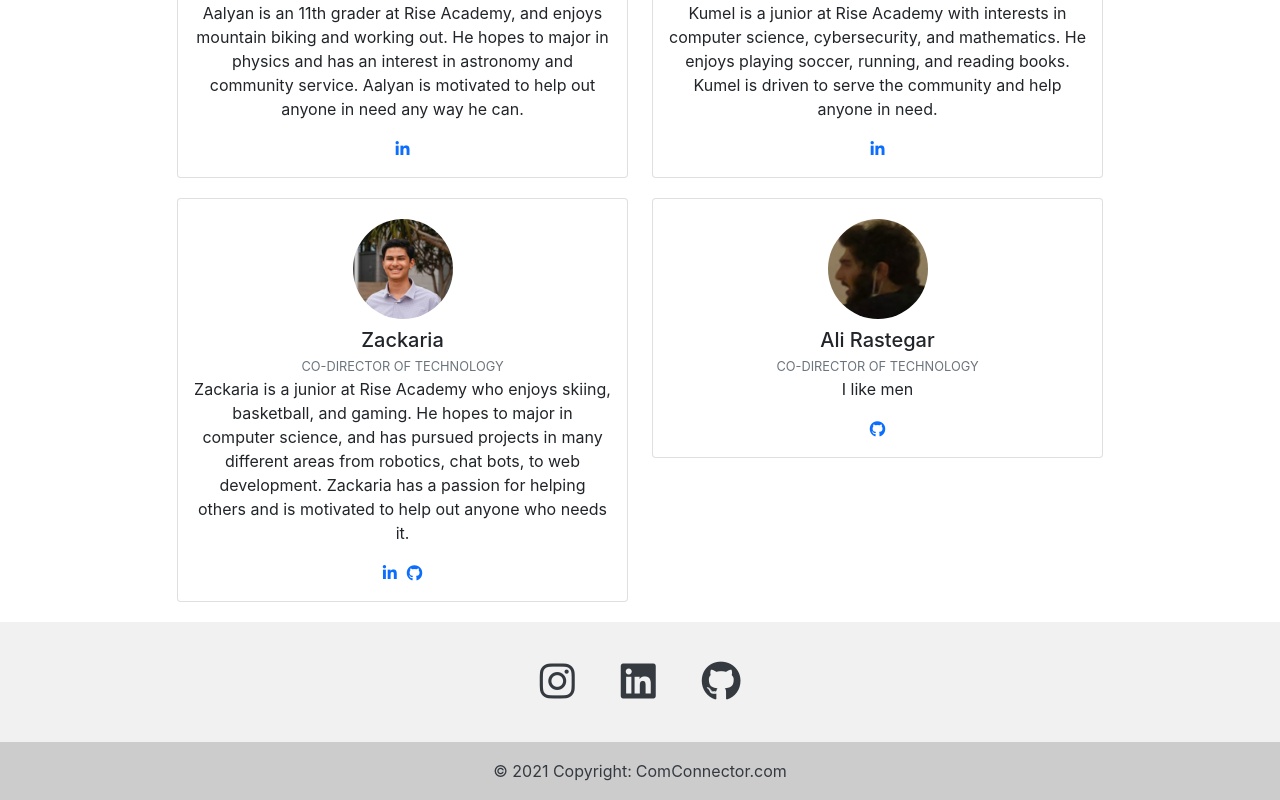
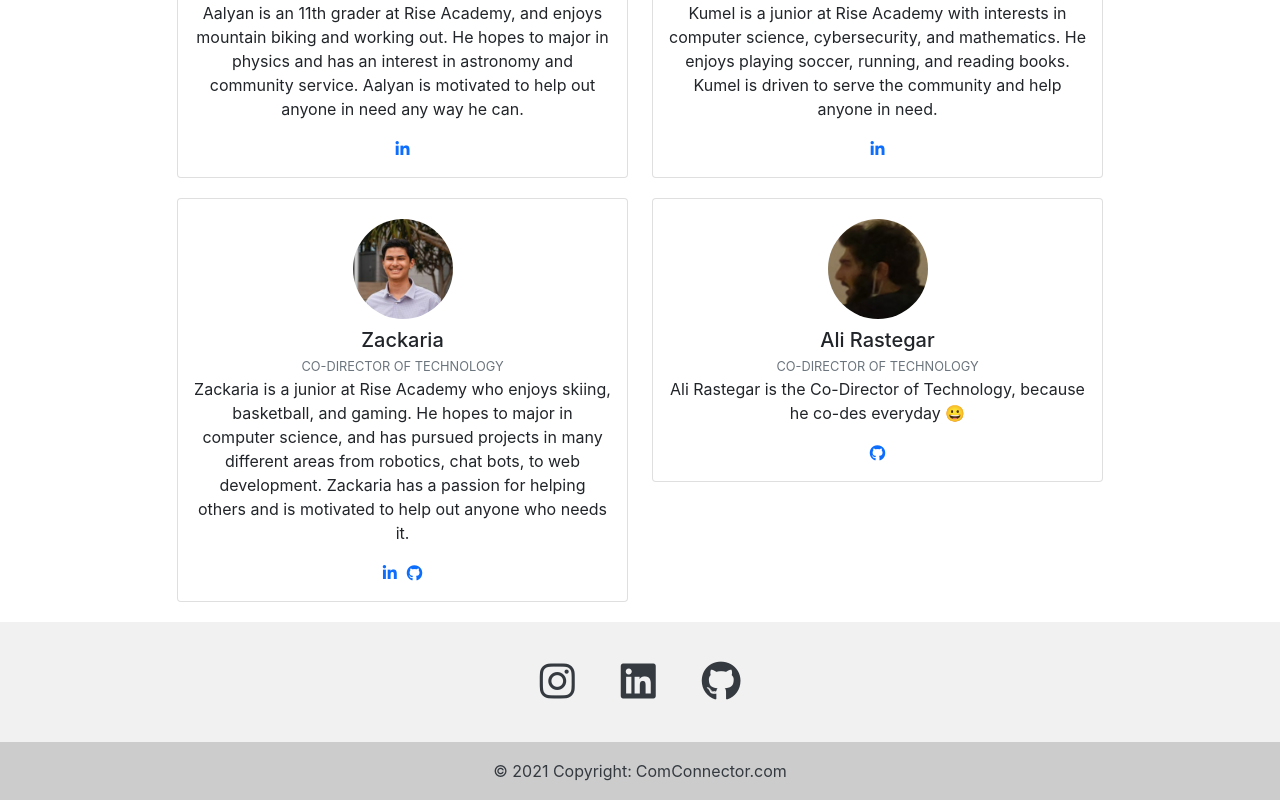
Before and after one commit to Koolmale/Com-Connect, a React (Create React App) app: page /team in a window 1280 px wide. Shown: the part 610-1410 px from the top of the page. Built offline with nearby package versions, Linux system fonts and the light colour scheme.

Commit message:
Update team.js
Updated my summary

```diff
--- a/src/pages/team.js
+++ b/src/pages/team.js
@@ -90,7 +90,7 @@ function Team() {
                                     <Card.Title className='team-card-title'>Ali Rastegar</Card.Title>
                                     <span className='team-card-subtitle'>Co-director of technology</span>
                                     <Card.Text>
-                                        I like men
+                                        Ali Rastegar is the Co-Director of Technology, because he co-des everyday 😀
                                     </Card.Text>
                                     <a className='team-card-social-link' href='https://github.com/VolVox99'>
                                         <i className='fa fa-github' />
```
